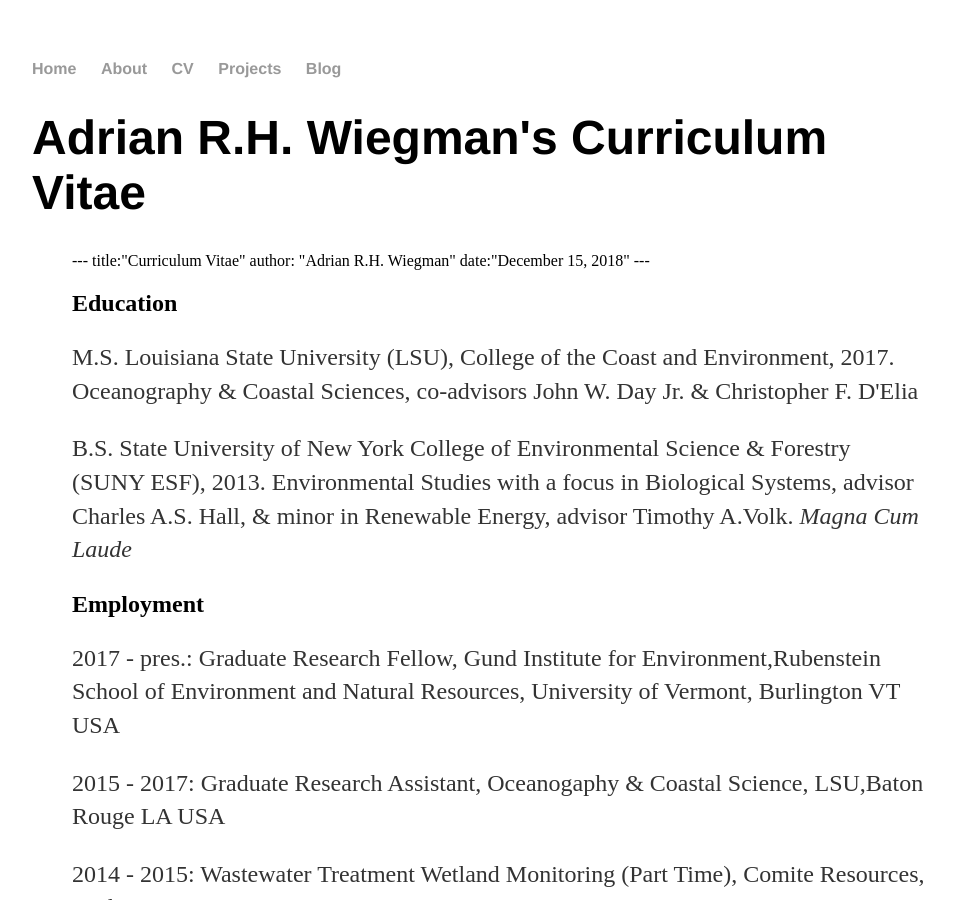
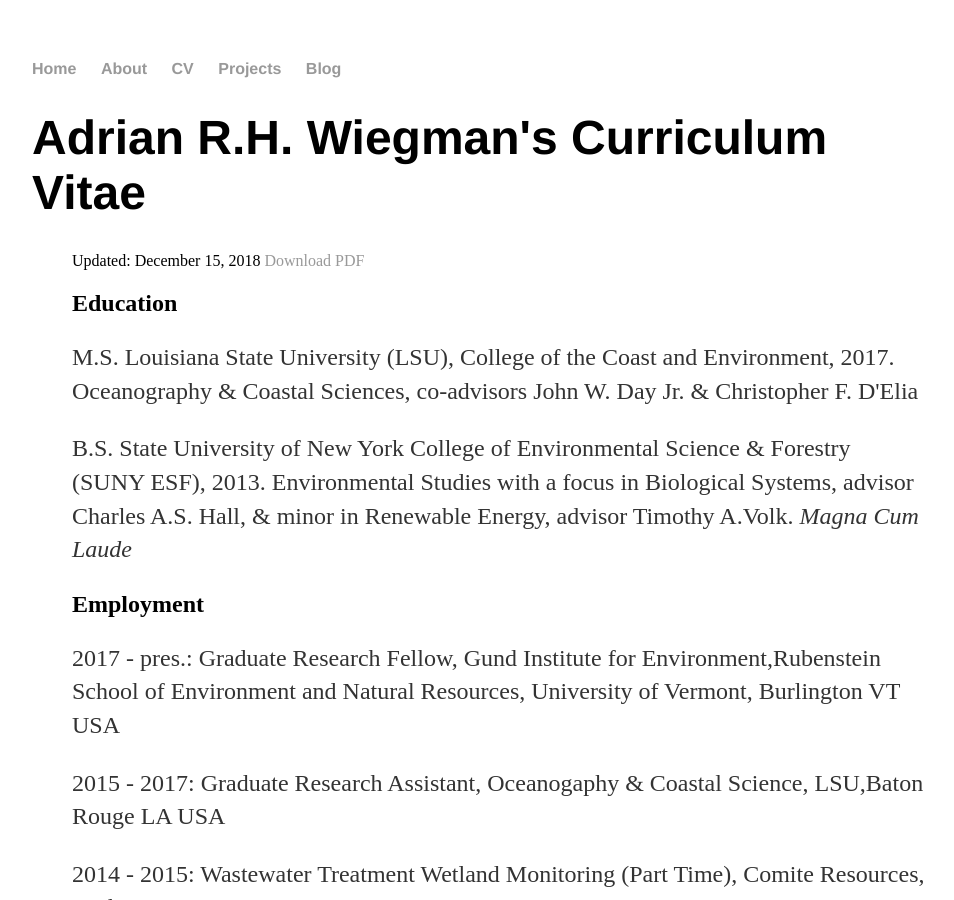
Before and after one commit to arhwiegman/arhwiegman.github.io, a Jekyll site: the page built from cv/index.html, in a window 1280 px wide and 900 px high. Shown: the whole window, without its empty margins (160-1114 px from the left). Built offline with Jekyll 4.4.1, drawn with Linux system fonts in a browser that asks for light colours.

Commit message:
final update

```diff
--- a/_includes/Wiegman_CV_20181215.html
+++ b/_includes/Wiegman_CV_20181215.html
@@ -1,8 +1,12 @@
----
+<!---
 title:"Curriculum Vitae"
-author: "Adrian R.H. Wiegman"
+author: "Adrian R. H. Wiegman"
 date:"December 15, 2018"
----
+--->
+Updated: December 15, 2018
+<a href="assets/pdf/Wiegman_CV_20181215.pdf">Download PDF</a>
+
+
 <h2 id="education">Education</h2>
 <p>M.S. Louisiana State University (LSU), College of the Coast and Environment, 2017. Oceanography &amp; Coastal Sciences, co-advisors John W. Day Jr. &amp; Christopher F. D'Elia</p>
 <p>B.S. State University of New York College of Environmental Science &amp; Forestry (SUNY ESF), 2013. Environmental Studies with a focus in Biological Systems, advisor Charles A.S. Hall, &amp; minor in Renewable Energy, advisor Timothy A.Volk. <em>Magna Cum Laude</em></p>
```
Also changed, not shown: 1 other file.
